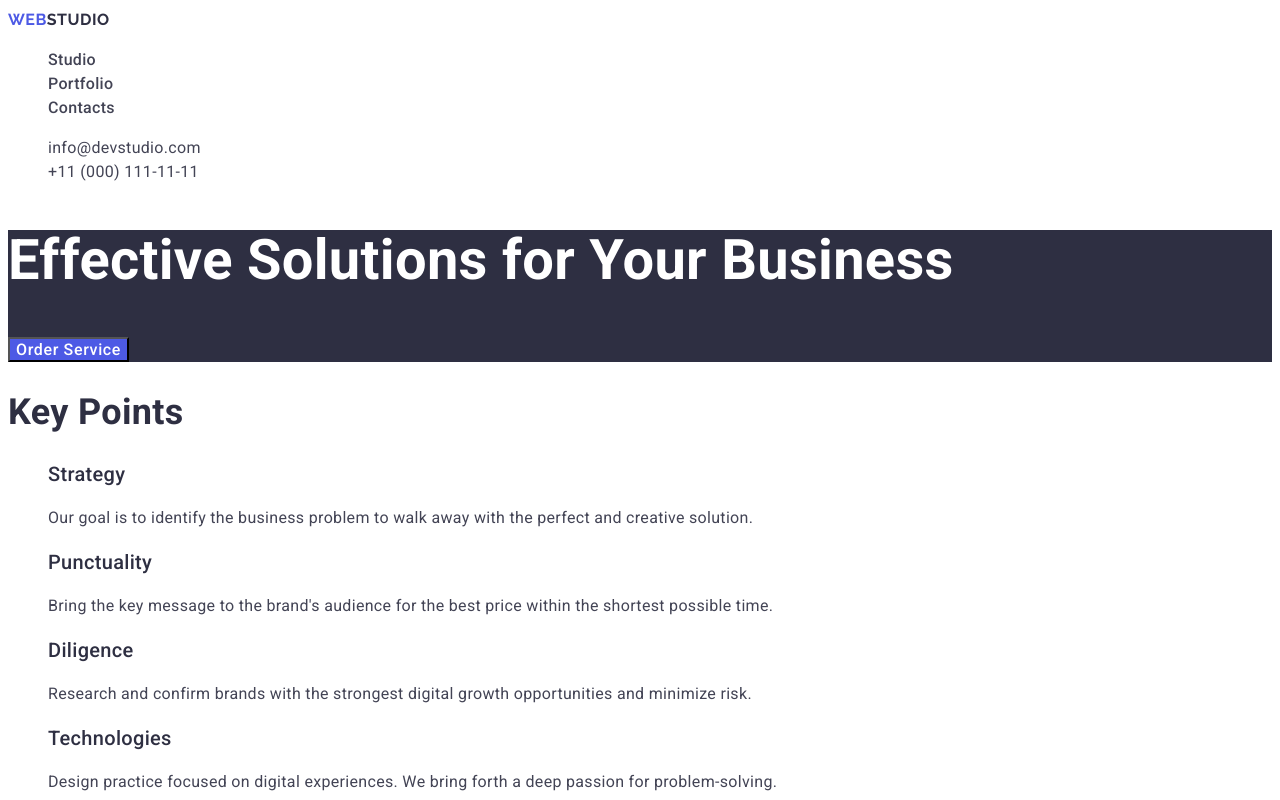
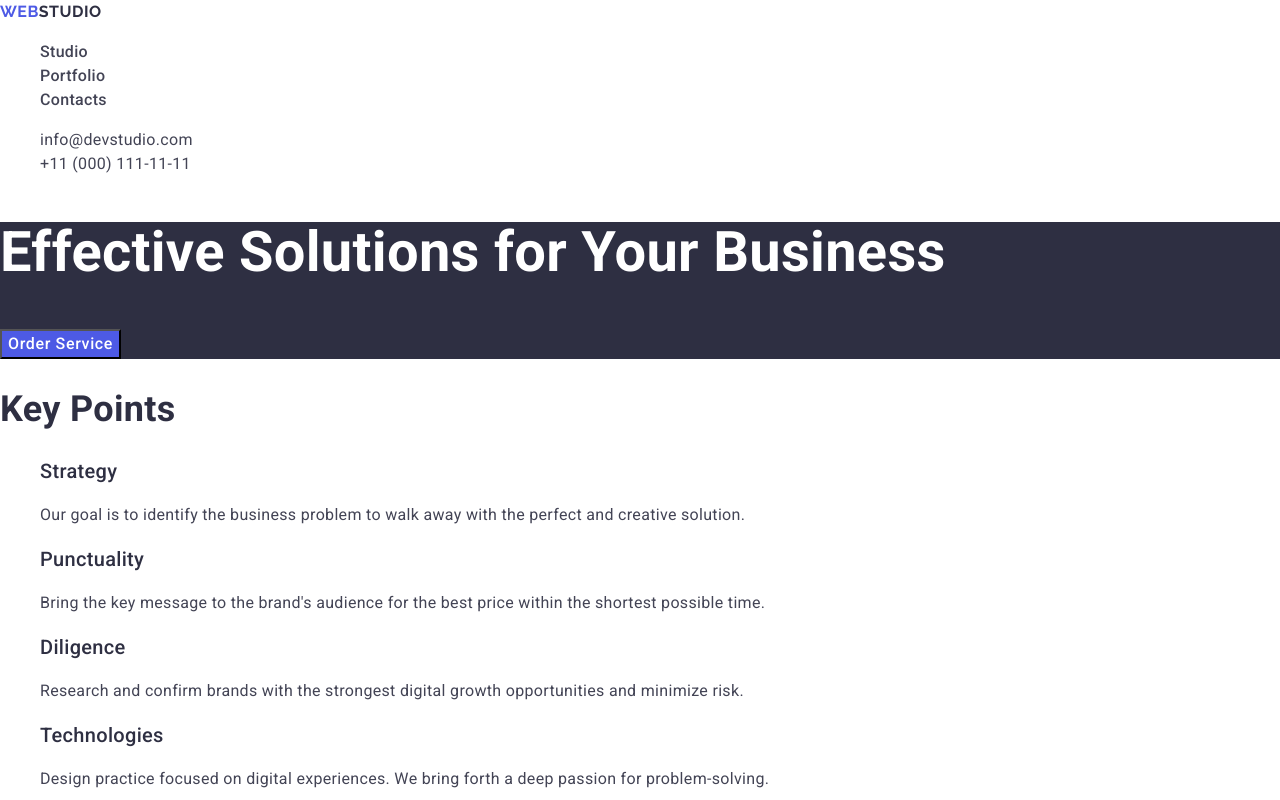
Before and after one commit to pilotocheg/goit-markup-hw-02, a plain HTML site: page index.html in a window 1280 px wide. Shown: the top 800 px of the page. Drawn offline with nearby package versions, Linux system fonts and the light colour scheme.

Commit message:
Connected css-normalize, fixed styles

```diff
--- a/css/styles.css
+++ b/css/styles.css
@@ -11,7 +11,7 @@
 }
 
 body {
-  font-family: "Roboto", serif;
+  font-family: "Roboto", sans-serif;
   font-size: 16px;
   line-height: 1.5;
   letter-spacing: 0.02rem;
@@ -42,9 +42,8 @@ h3 {
 }
 
 button {
-  font-family: inherit;
-  font-size: inherit;
-  font-weight: inherit;
+  line-height: inherit;
+  letter-spacing: inherit;
   color: inherit;
   cursor: pointer;
 }
@@ -63,7 +62,7 @@ ul {
 }
 
 .logo {
-  font-family: "Raleway", "Roboto", serif;
+  font-family: "Raleway", "Roboto", sans-serif;
   font-weight: 700;
   letter-spacing: 0.03rem;
   text-transform: uppercase;
--- a/index.html
+++ b/index.html
@@ -8,6 +8,7 @@
   <link rel="preconnect" href="https://fonts.gstatic.com" crossorigin>
   <link href="https://fonts.googleapis.com/css2?family=Raleway:wght@700&family=Roboto:wght@100..900&display=swap"
     rel="stylesheet">
+  <link rel="stylesheet" href="https://cdnjs.cloudflare.com/ajax/libs/modern-normalize/3.0.1/modern-normalize.min.css">
   <link rel="stylesheet" href="./css/styles.css">
   <title>Web Studio</title>
 </head>
```
